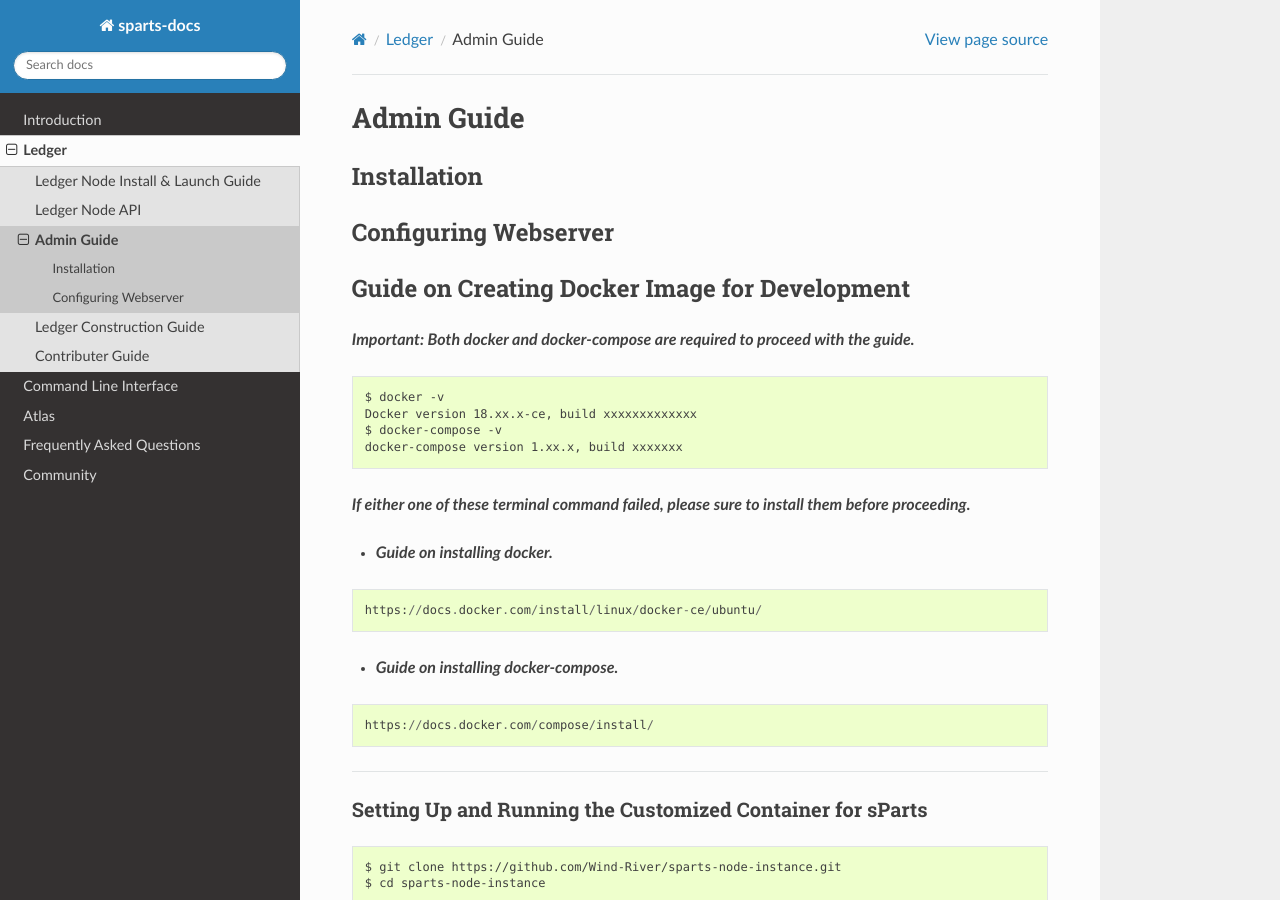
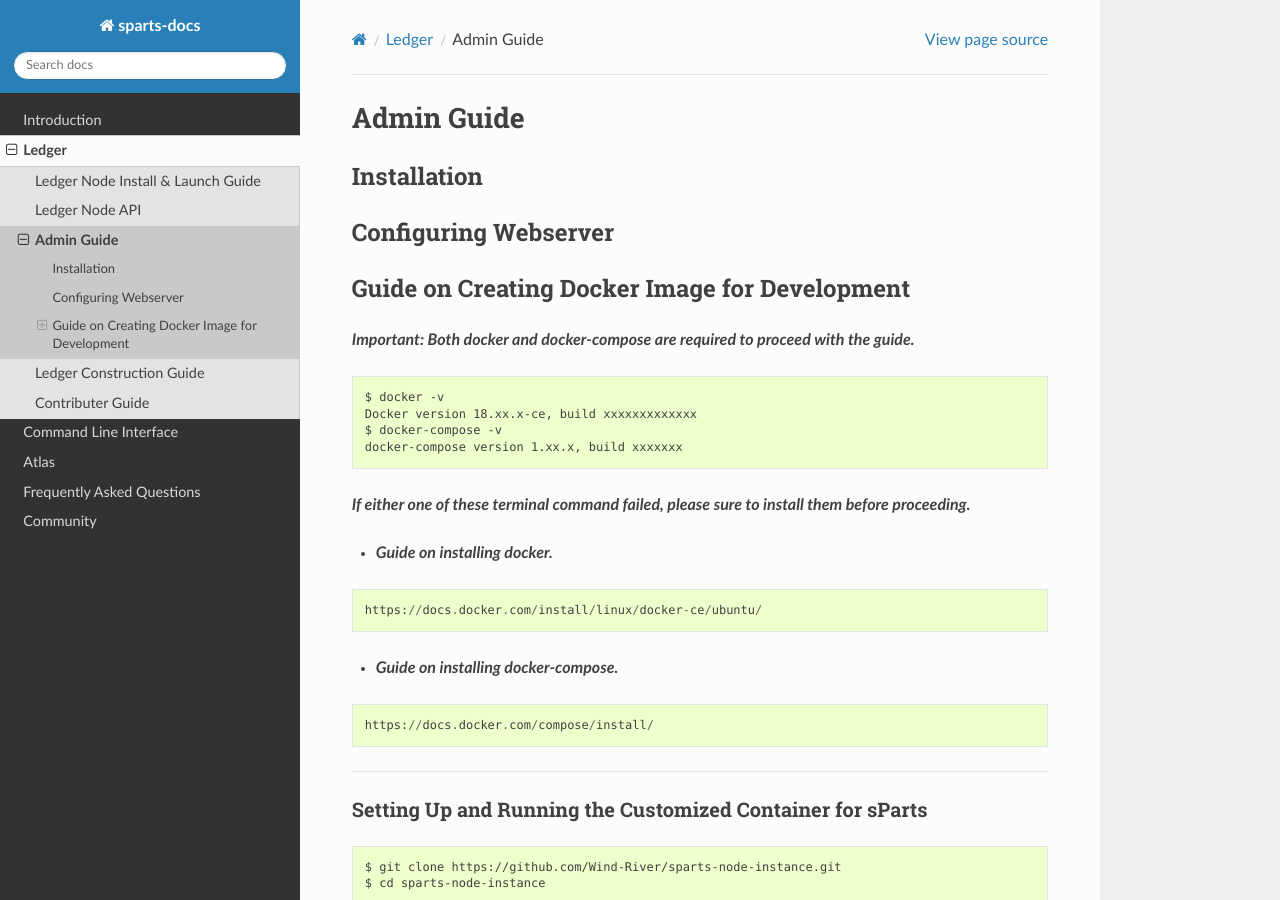
Before and after one commit to pkthein/test_readthedocs, a Sphinx documentation site: the page built from docs/web/ledger/admin.md, in a window 1280 px wide and 900 px high. Built offline with Sphinx 7.4.7 and the Read the Docs theme 2.0.0, drawn with Linux system fonts in a browser that asks for light colours; pages that are not in the unit, such as notebooks, are missing from menus.

Commit message:
fixed for sphinx

````diff
--- a/docs/web/ledger/admin.md
+++ b/docs/web/ledger/admin.md
@@ -4,7 +4,7 @@
 
 ## Configuring Webserver
 
-<h2>Guide on Creating Docker Image for Development</h2>
+## Guide on Creating Docker Image for Development
 
 **_Important: Both docker and docker-compose are required to proceed with the guide._**
 
@@ -29,10 +29,9 @@
 https://docs.docker.com/compose/install/
 ```
 
-
 <hr>
 
-<h3>Setting Up and Running the Customized Container for sParts</h3>
+### Setting Up and Running the Customized Container for sParts
 
 
 ```
@@ -80,7 +79,7 @@
 
 <hr>
 
-<h3>Bind-Mounting and Modifying</h3>
+### Bind-Mounting and Modifying
 
 In order to modify the files locally and sync with the docker container, the user is required to bind-mount the directories or files. If possible, refrain from bind-mounting directories unless the user is certain that the whole directory needs editing. For instance, if the user want to modify the sparts-api.py inside the container, the user must first look for the file inside the container. once the user has found the location of the file inside the container, the user needs to copy that file from docker container.
 
````
